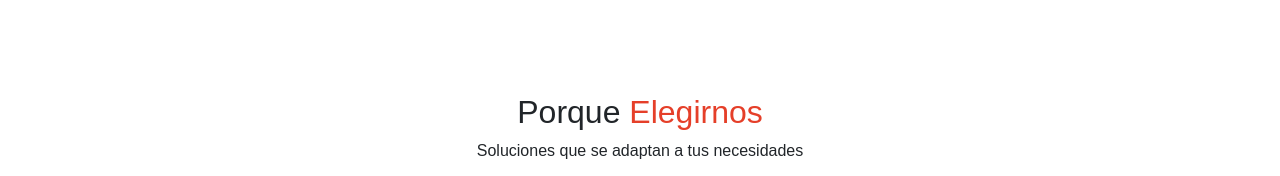
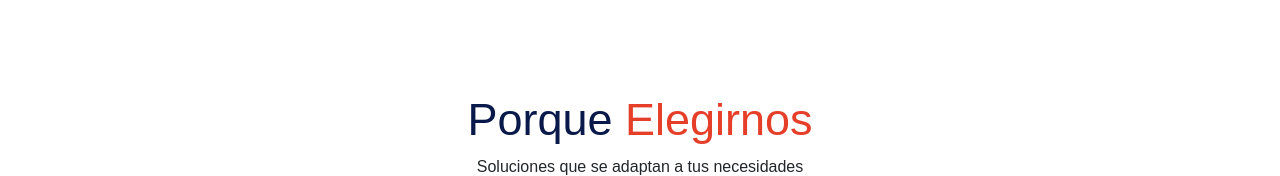
Before and after one commit to claudiosoto91/automaster, a plain HTML site: page index.html in a window 1280 px wide. Shown: the part 1732-1908 px from the top of the page. Drawn offline with nearby package versions, Linux system fonts and the light colour scheme.

Commit message:
Corrigiendo font titulo

```diff
--- a/index.html
+++ b/index.html
@@ -159,7 +159,7 @@
     <div class="container">
       <div class="row">
         <div class="col-lg-12">
-          <div class="seccion-header text-center">
+          <div class="section-header text-center">
             <h2>Porque <span> Elegirnos</span></h2>
             <p>Soluciones que se adaptan a tus necesidades</p>
           </div>
```
